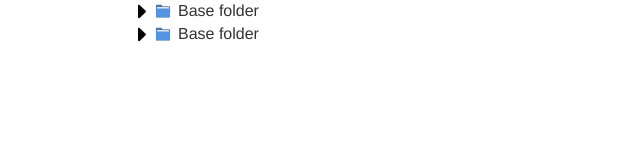
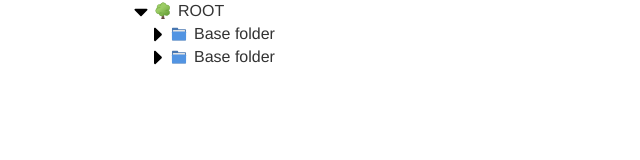
Before and after one commit to kevinrovers/treeView, a plain HTML site: page src/index.html in a window 1280 px wide. Shown: the whole page, without its empty margins (0-640 px from the left). Drawn offline with Linux system fonts and the light colour scheme.

Commit message:
Add root element with icon

```diff
--- a/src/index.html
+++ b/src/index.html
@@ -19,6 +19,7 @@
         <div class="row">
             <div class="col-sm-12">
                 <ul class="treeView">
+                    <li id="0" data-depth="0" class="root d_0"><span class="root_icon">ROOT</span></li>
                     <li id="1" data-depth="1" class="base folder d_1 p_0"><span class="folder_icon">Base folder</span></li>
                     <li id="2" data-depth="2" class="folder d_2 p_1"><span class="folder_icon">Sub folder</span></li>
                     <li id="9" data-depth="3" class="folder d_3 p_2"><span class="folder_icon">Sub sub folder</span></li>
--- a/src/js/treeView.js
+++ b/src/js/treeView.js
@@ -33,6 +33,14 @@
       toggleParents(item_id);
     }
   }
+
+  $("ul.treeView > li.root").each(function () {
+    showElement(this);
+    this.addEventListener("click", function () {
+      toggleChilds(this.id, this.classList.contains("collapsed"));
+      this.classList.toggle("collapsed");
+    });
+  });
 
   function toggleFolderArrows(item) {
     //collapse/open base folders on start
--- a/src/scss/styles.scss
+++ b/src/scss/styles.scss
@@ -11,13 +11,13 @@ ul.treeView {
     display: table;
     clear: both;
 
-    @for $i from 0 to $max_depth {
-      &.d_#{$i+1} {
+    @for $i from 0 through $max_depth {
+      &.d_#{$i} {
         margin-left: 20px + ($i * $text_size);
       }
     }
 
-    &.folder {
+    &.folder, &.root {
       background: url("../img/caret-down-solid.svg") no-repeat $text_size/4;
     }
 
@@ -29,14 +29,21 @@ ul.treeView {
       cursor: default;
     }
 
+    .root_icon, .folder_icon, .item_icon {
+      padding-left: $text_size * 1.5;
+    }
+
+    .root_icon {
+      background: url(../img/root.svg) no-repeat;
+      background-size: $text_size + 2;
+    }
+
     .folder_icon {
-      padding-left: $text_size * 1.5;
       background: url(../img/folder.svg) no-repeat;
       background-size: $text_size + 2;
     }
 
     .item_icon {
-      padding-left: $text_size * 1.5;
       background: url(../img/item.svg) no-repeat;
       background-size: $text_size + 2;
     }
```
Also changed, not shown: src/css/styles.css, src/img/root.svg (added), src/img/treeview.png, 1 other file.
